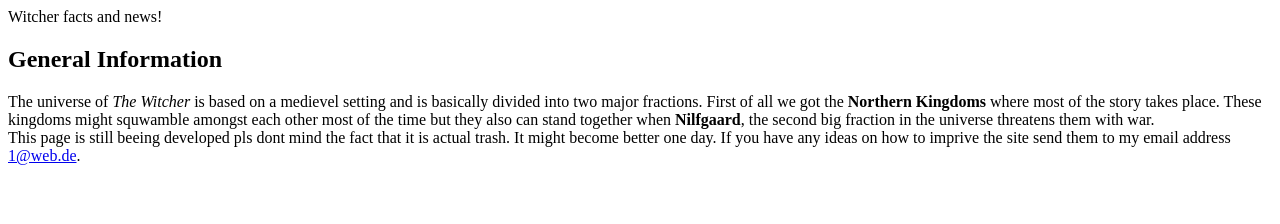
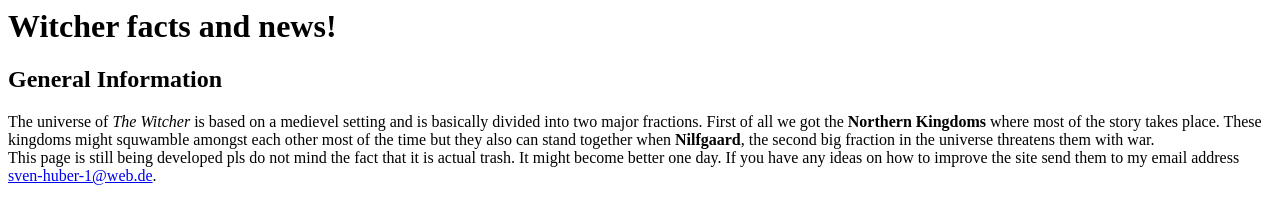
Before and after one commit to EskelSCC/Sample, a plain HTML site: page index.html in a window 1280 px wide. Drawn offline with Linux system fonts and the light colour scheme.

Commit message:
Change some stuff

```diff
--- a/app.js
+++ b/app.js
@@ -1 +1 @@
-console.log("hello");
+console.log("hello world");
--- a/index.html
+++ b/index.html
@@ -3,9 +3,9 @@
   <title>Witcher Fanpage</title>
   </head>
   <body>
-    <header>Witcher facts and news!</header>
+    <h1>Witcher facts and news!</h1>
       <article>
-      <h1>General Information</h1>
+      <h2>General Information</h2>
         The universe of <i>The Witcher</i> is based on a medievel setting and is
         basically divided into two major fractions. First of all we got the
         <b>Northern Kingdoms</b> where most of the story takes place. These kingdoms
@@ -13,10 +13,11 @@
         stand together when <b>Nilfgaard</b>, the second big fraction in the universe
         threatens them with war.
 
-        <footer>This page is still beeing developed pls dont mind the fact
+        <footer>This page is still being developed pls do not mind the fact
           that it is actual trash. It might become better one day. If you have any
-          ideas on how to imprive the site send them to my email address
-          <a href="sven-huber-1@web.de">1@web.de</a>.
+          ideas on how to improve the site send them to my email address
+          <a href="sven-huber-1@web.de">sven-huber-1@web.de</a>.
         </footer>
+      </article>
   </body>
   </html>
```
